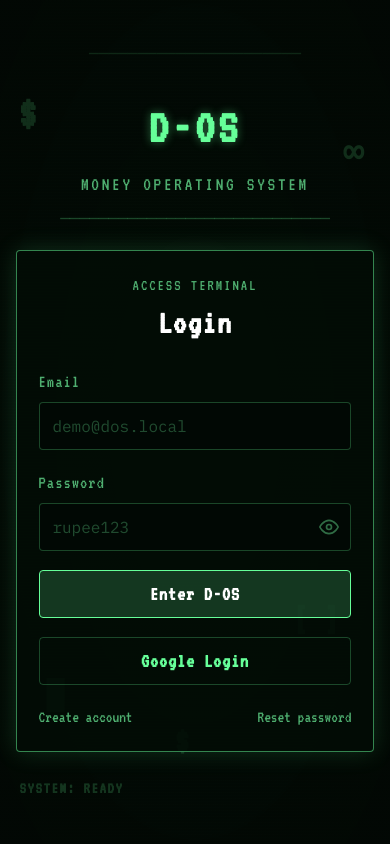
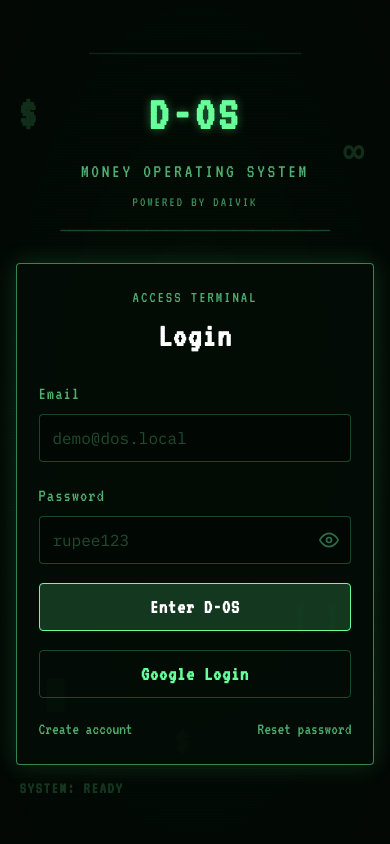
Before and after one commit to DAIVIKAD/D-OS, a FastAPI app: page /login in a window 390 px wide. Run offline with FastAPI, Linux system fonts and the light colour scheme; some libraries are stand-ins or nearby versions.

Commit message:
style(auth): Add subtle POWERED BY DAIVIK subtitle to login and auth pages for mobile and desktop

```diff
--- a/static/css/auth.css
+++ b/static/css/auth.css
@@ -105,6 +105,16 @@
   font-style: normal;
   color: var(--green-primary);
   font-weight: 600;
+}
+
+.hero-powered-by {
+  font-family: var(--font-terminal);
+  color: var(--green-muted);
+  font-size: 0.95rem;
+  letter-spacing: 0.16em;
+  text-transform: uppercase;
+  margin: 0;
+  opacity: 0.85;
 }
 
 .ascii-divider {
@@ -436,6 +446,12 @@
   .hero-tagline {
     font-size: 1.2rem;
   }
+  .hero-powered-by {
+    font-size: 0.85rem;
+    letter-spacing: 0.14em;
+    margin-top: -0.15rem;
+    opacity: 0.8;
+  }
   .hero-headline {
     display: none;
   }
--- a/templates/auth/base.html
+++ b/templates/auth/base.html
@@ -51,6 +51,7 @@
       </div>
 
       <p class="hero-tagline" style="letter-spacing: 0.14em; font-weight: 500;">MONEY OPERATING SYSTEM</p>
+      <p class="hero-powered-by">POWERED BY DAIVIK</p>
       <div class="ascii-divider" aria-hidden="true">────────────────────────────</div>
       <h1 class="hero-headline">Take Control of<br>Every Rupee.</h1>
     </section>
```
